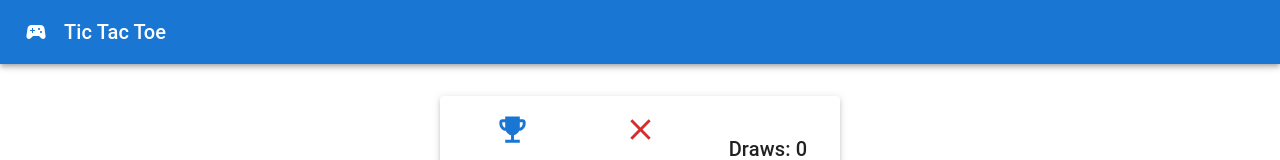
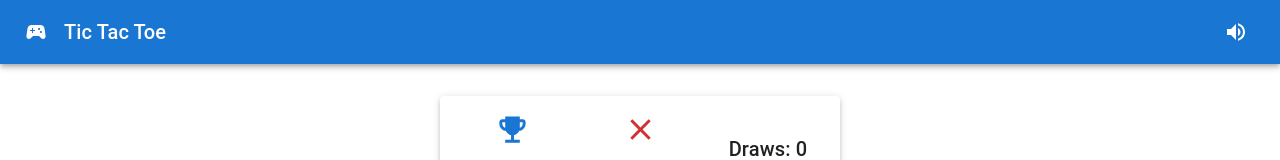
Before and after one commit to Samyak072/Tic-Tac-Toe, a Next.js app: page / in a window 1280 px wide. Shown: the top 160 px of the page. Built offline with nearby package versions, Linux system fonts and the light colour scheme; no server answers.

Commit message:
Update Header.js

```diff
--- a/components/Header.js
+++ b/components/Header.js
@@ -1,17 +1,34 @@
 // components/Header.js
 
-import React from 'react';
-import { AppBar, Toolbar, Typography } from '@mui/material';
+import React, { useState } from 'react';
+import { AppBar, Toolbar, Typography, IconButton } from '@mui/material';
 import SportsEsportsIcon from '@mui/icons-material/SportsEsports';
+import VolumeUpIcon from '@mui/icons-material/VolumeUp';
+import VolumeOffIcon from '@mui/icons-material/VolumeOff';
+import { muteAll, unmuteAll } from '../utils/sound'; // Import mute functions
 
 const Header = () => {
+  const [isMuted, setIsMuted] = useState(false);
+
+  const handleMuteToggle = () => {
+    if (isMuted) {
+      unmuteAll();
+    } else {
+      muteAll();
+    }
+    setIsMuted(!isMuted);
+  };
+
   return (
     <AppBar position="static" color="primary">
       <Toolbar>
         <SportsEsportsIcon sx={{ mr: 2 }} />
-        <Typography variant="h6" component="div">
+        <Typography variant="h6" component="div" sx={{ flexGrow: 1 }}>
           Tic Tac Toe
         </Typography>
+        <IconButton color="inherit" onClick={handleMuteToggle}>
+          {isMuted ? <VolumeOffIcon /> : <VolumeUpIcon />}
+        </IconButton>
       </Toolbar>
     </AppBar>
   );
```
